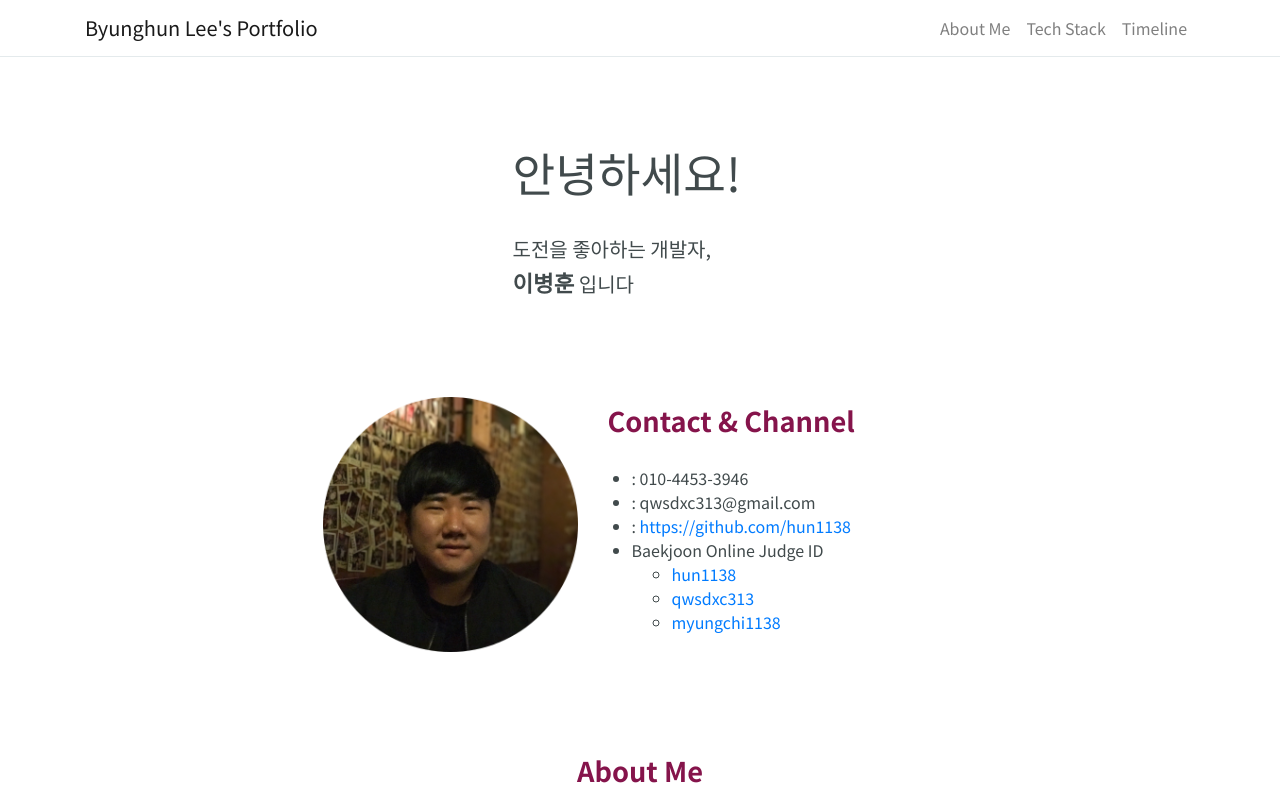
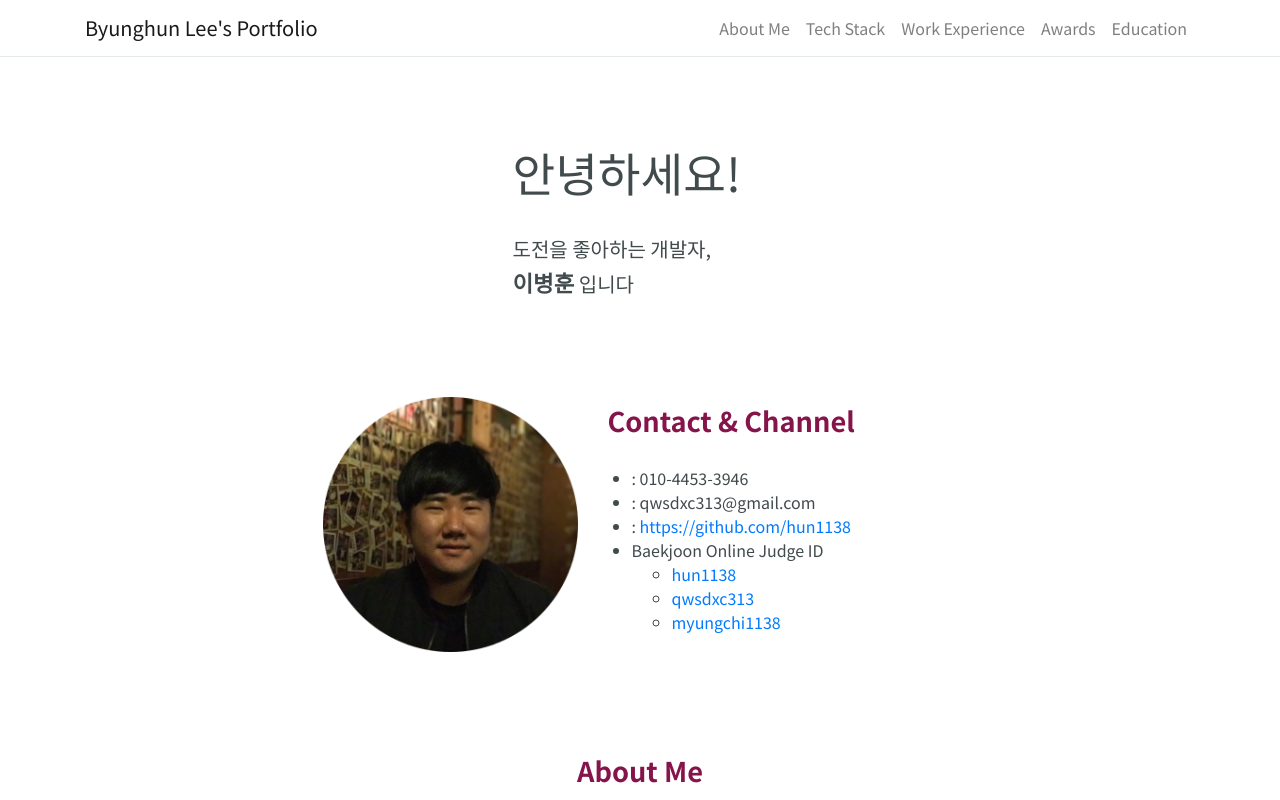
Before and after one commit to hun1138/byunghun-protfolio, a Next.js app: page / in a window 1280 px wide. Shown: the top 800 px of the page. Built offline with nearby package versions, Linux system fonts and the light colour scheme.

Commit message:
Navbar updated and bug fix

```diff
--- a/components/AboutMe/AboutMe.js
+++ b/components/AboutMe/AboutMe.js
@@ -18,7 +18,7 @@ export default function AboutMe() {
     },
   ];
   return (
-    <Container id="AboutMe_id" className="content-margin">
+    <Container id="AboutMe_id" className="content-margin content-scroll-margin">
       <Content title={"About Me"} data={aboutData} />
     </Container>
   );
--- a/components/Awards/Awards.js
+++ b/components/Awards/Awards.js
@@ -44,7 +44,7 @@ export default function Awards() {
     },
   ];
   return (
-    <Container id="Awards_id" className="content-margin">
+    <Container id="Awards_id" className="content-margin content-scroll-margin">
       <Content title={"Awards"} data={data} />
     </Container>
   );
--- a/components/ContactMe/ContactMe.js
+++ b/components/ContactMe/ContactMe.js
@@ -11,7 +11,7 @@ export default function ContactMe() {
   }, []);
 
   return (
-    <Container style={{ minHeight: windowHeight }}>
+    <Container id="ContactMe_id" className="content-scroll-margin" style={{ minHeight: windowHeight }}>
       <Row
         className={`justify-content-center align-items-center ${styles.introStyle}`}
       >
--- a/components/Education/Education.js
+++ b/components/Education/Education.js
@@ -45,7 +45,7 @@ export default function Education() {
     },
   ];
   return (
-    <Container id="Education_id" className="content-margin">
+    <Container id="Education_id" className="content-margin content-scroll-margin">
       <Content title={"Education"} data={data} />
     </Container>
   );
--- a/components/PortNavbar/PortNavbar.js
+++ b/components/PortNavbar/PortNavbar.js
@@ -5,7 +5,7 @@ export default function PortNavbar() {
   return (
     <Navbar className={styles.navbarBackground} expand="lg" sticky="top">
       <Container>
-        <Navbar.Brand href="#Introduction_id">
+        <Navbar.Brand href="#ContactMe_id">
           Byunghun Lee's Portfolio
         </Navbar.Brand>
         <Nav className="ml-auto">
@@ -16,7 +16,13 @@ export default function PortNavbar() {
             <Nav.Link href="#TechStack_id">Tech Stack</Nav.Link>
           </Nav.Item>
           <Nav.Item>
-            <Nav.Link href="#Timeline_id">Timeline</Nav.Link>
+            <Nav.Link href="#WorkExperience_id">Work Experience</Nav.Link>
+          </Nav.Item>
+          <Nav.Item>
+            <Nav.Link href="#Awards_id">Awards</Nav.Link>
+          </Nav.Item>
+          <Nav.Item>
+            <Nav.Link href="#Education_id">Education</Nav.Link>
           </Nav.Item>
         </Nav>
       </Container>
--- a/components/TechStack/TechStack.js
+++ b/components/TechStack/TechStack.js
@@ -52,7 +52,7 @@ export default function TechStack() {
   ];
 
   return (
-    <Container id="TechStack_id" className="content-margin">
+    <Container id="TechStack_id" className="content-margin content-scroll-margin">
       <Content title={"Tech Stack"} data={techData} />
 
       {/*
--- a/components/WorkExperience/WorkExperience.js
+++ b/components/WorkExperience/WorkExperience.js
@@ -62,7 +62,7 @@ export default function WorkExperience() {
     },
     {
       category: "사이버사령부",
-      subCategory: "군복무",
+      subCategory: "소프트웨어 개발병 군복무",
       info: [
         {
           title: "웹 위협 관제 체계",
@@ -74,7 +74,7 @@ export default function WorkExperience() {
     },
   ];
   return (
-    <Container id="WorkExperience_id" className="content-margin">
+    <Container id="WorkExperience_id" className="content-margin content-scroll-margin">
       <Content title={"Work Experience"} data={data} />
     </Container>
   );
--- a/styles/globals.css
+++ b/styles/globals.css
@@ -22,6 +22,10 @@ a {
 
 .content-margin {
   margin: 50px 0 50px 0;
+}
+
+.content-scroll-margin {
+  scroll-margin-top: 80px;
 }
 
 .content-title {
```
